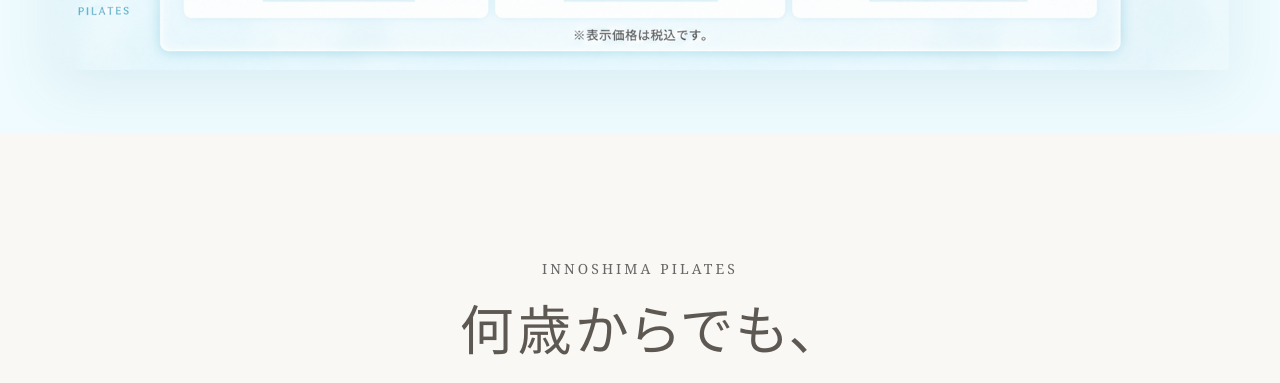
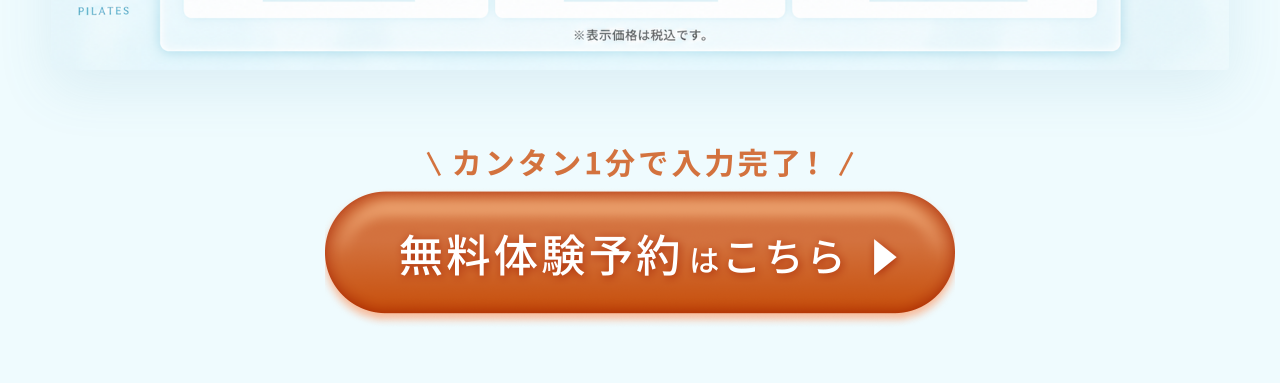
Before and after one commit to nino-0813/Born_vita, a Next.js app: page / in a window 1280 px wide. Shown: the part 2580-2963 px from the top of the page. Built offline with nearby package versions, Linux system fonts and the light colour scheme; a web font is replaced by a local one.

Commit message:
Add trial booking CTA below campaign images

```diff
--- a/app/globals.css
+++ b/app/globals.css
@@ -75,6 +75,33 @@ body {
   margin: 0 auto;
   border-radius: 4px;
   box-shadow: 0 18px 55px rgba(73, 151, 174, 0.12);
+}
+
+.campaign-reserve-button {
+  display: block;
+  width: min(78%, 630px);
+  margin: clamp(4px, 1vw, 16px) auto 0;
+  transition: opacity 200ms ease-out, transform 200ms ease-out;
+}
+
+.campaign-reserve-button img {
+  width: 100%;
+  box-shadow: none;
+}
+
+.campaign-reserve-button:hover {
+  opacity: 0.88;
+  transform: translateY(-3px);
+}
+
+.campaign-reserve-button:active {
+  transform: translateY(0) scale(0.98);
+}
+
+@media (max-width: 768px) {
+  .campaign-reserve-button {
+    width: 94%;
+  }
 }
 
 .innoshima-intro {
--- a/app/page.tsx
+++ b/app/page.tsx
@@ -20,6 +20,9 @@ function getReferenceBody() {
     <section class="campaign-images" aria-label="サマーキャンペーン">
       <img src="/campaign/group-summer-campaign.png" alt="グループレッスン サマーキャンペーン。因島オープン記念価格や入会特典のご案内" width="1600" height="986">
       <img src="/campaign/personal-summer-campaign.png" alt="パーソナルレッスン サマーキャンペーン。体験特典とレッスンプランのご案内" width="1600" height="986" loading="lazy">
+      <a class="campaign-reserve-button" href="#about" aria-label="無料体験予約はこちら">
+        <img src="/site-assets/cta-btn.png" alt="カンタン1分で入力完了！無料体験予約はこちら" width="1260" height="389" loading="lazy">
+      </a>
     </section>
     <section class="innoshima-intro" aria-labelledby="innoshima-title">
       <p class="innoshima-brand">INNOSHIMA PILATES</p>
```
